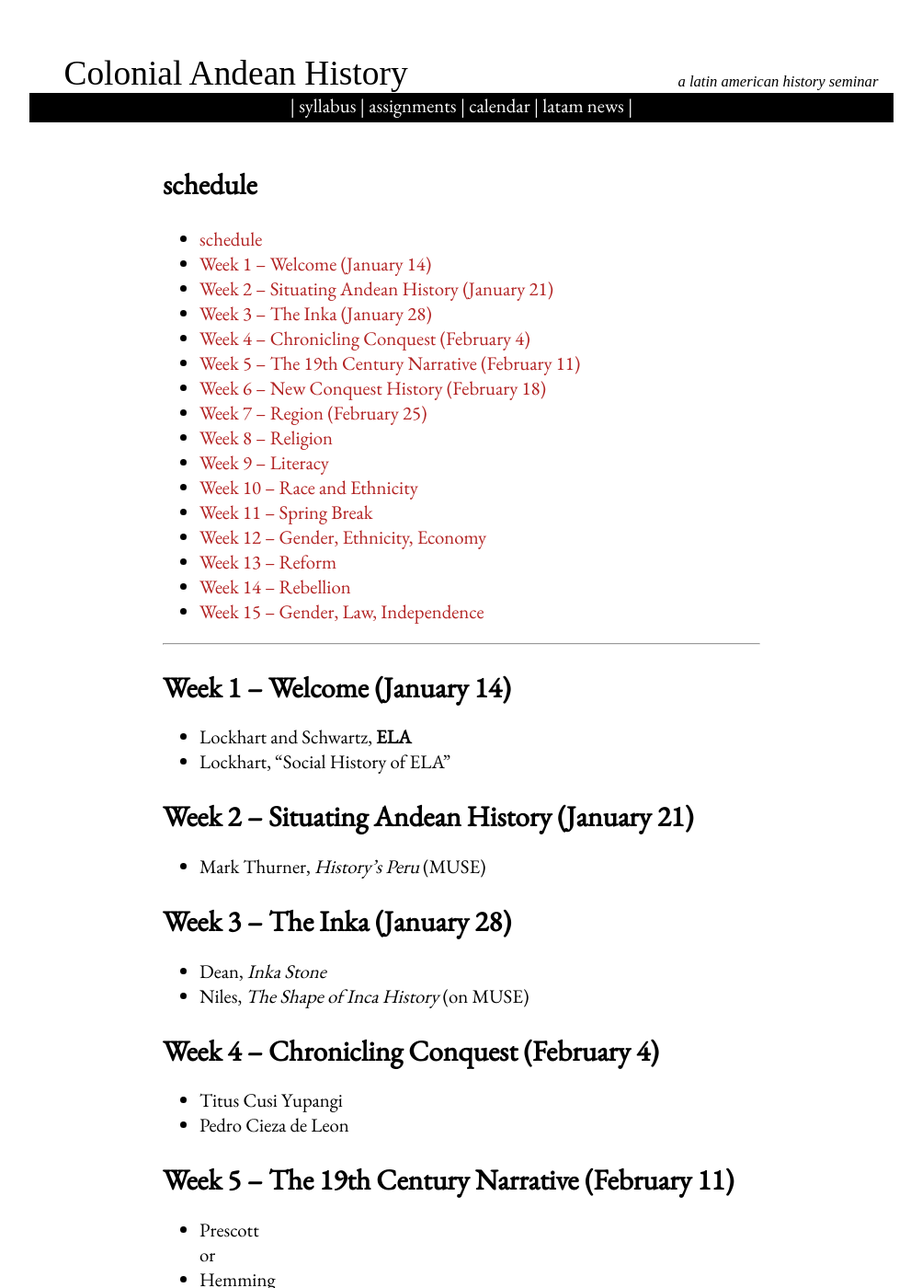
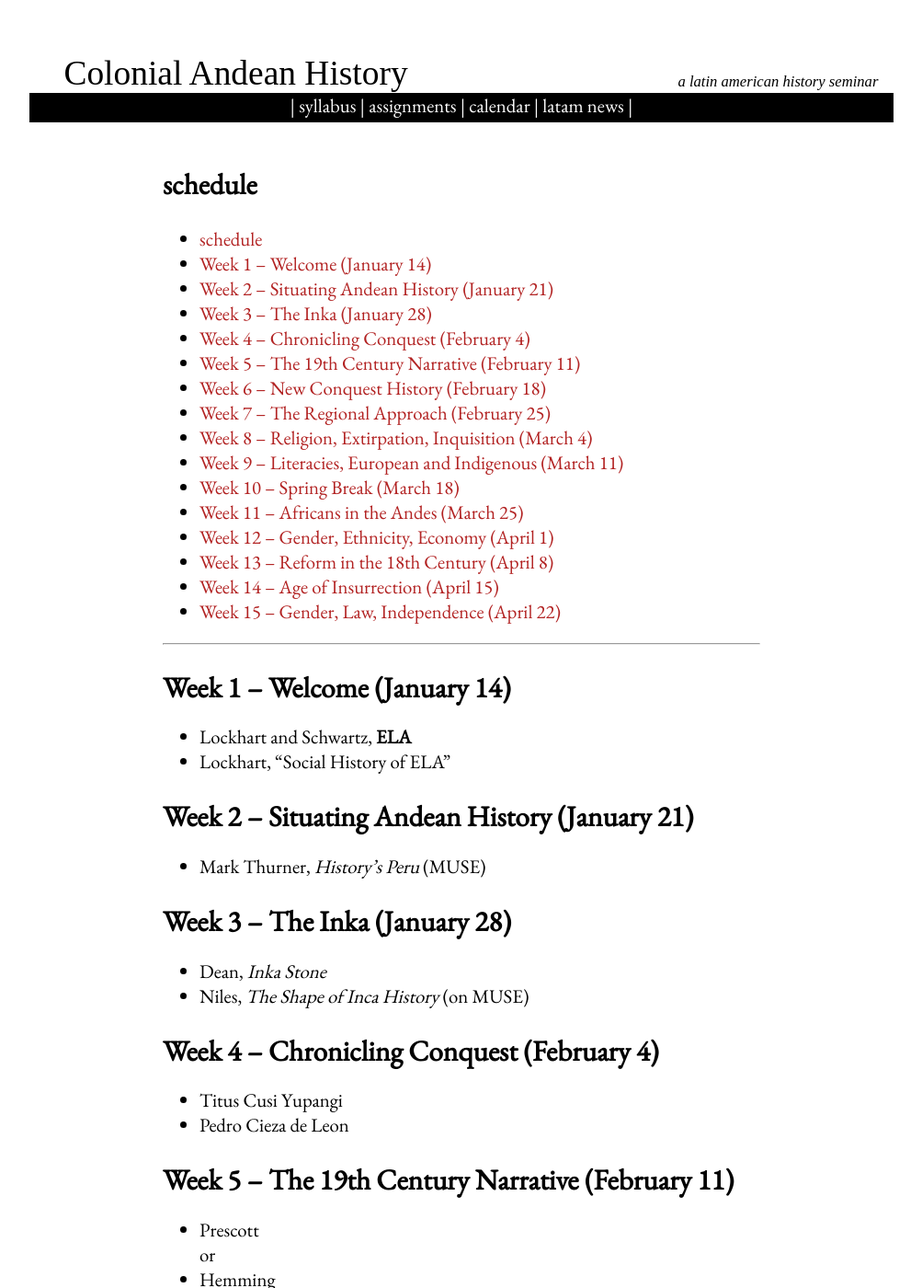
Before and after one commit to chadblack/colonialandes, a Jekyll site: the page built from info/calendar.md, in a window 1280 px wide and 1400 px high. Shown: the whole window at 92% size, without its empty margins (138-1141 px from the left). Built offline with Jekyll 4.4.1, drawn with Linux system fonts in a browser that asks for light colours; some web fonts are replaced; some of the changed text lies outside the part shown.

Commit message:
added dates to weeks; updated home page

```diff
--- a/info/calendar.md
+++ b/info/calendar.md
@@ -21,11 +21,11 @@ title: Calendar of Readings
 *  Dean, *Inka Stone*
 *  Niles, *The Shape of Inca History*  (on MUSE)
 
-# Week 4 -- Chronicling Conquest  (February 4)
+# Week 4 -- Chronicling Conquest (February 4)
 *  Titus Cusi Yupangi
 *  Pedro Cieza de Leon
 
-# Week 5 -- The 19th Century Narrative  (February 11)
+# Week 5 -- The 19th Century Narrative (February 11)
 *  Prescott
 or
 *  Hemming
@@ -34,37 +34,37 @@ or
 *  Peter Gose, *Invading Ancestors*
 *  *Domination without Dominance*
 
-# Week 7 -- Region (February 25)
+# Week 7 -- The Regional Approach (February 25)
 *  Stern, *Peru's Indian Peoples*
 *  Cook and Cook, *People of the Volcano*
 
-# Week 8 -- Religion
+# Week 8 -- Religion, Extirpation, Inquisition (March 4)
 *  Mills, Idolatry and Its Enemies
 *  Silverblatt, Modern Inquisitions
 
-# Week 9 -- Literacy
+# Week 9 -- Literacies, European and Indigenous (March 11)
 *  Rama, *Lettered City*
 *  Rappaport and Cummins, *Beyond the Lettered City* (MUSE)
 
-# Week 10 -- Race and Ethnicity
+# Week 10 -- Spring Break (March 18)
+*  None!!
+
+# Week 11 -- Africans in the Andes (March 25)
 *  O'Toole, *Bound Lives*  (MUSE)
 *  Bryant, *Rivers of Gold, Lives of Bondage*
 
-# Week 11 -- Spring Break
-*  None!!
-
-# Week 12 -- Gender, Ethnicity, Economy
+# Week 12 -- Gender, Ethnicity, Economy (April 1)
 *  Gauderman, *Women's Lives in Colonial Quito*  (MUSE)
 *  Mangan, *Trading Places*
 
-# Week 13 -- Reform
+# Week 13 -- Reform in the 18th Century (April 8)
 *  Adam Warren, *Medicine and Politics in Colonial Peru*  (MUSE)
 *  Charles Walker, *Shaky Colonialism*
 
-# Week 14 -- Rebellion
+# Week 14 -- Age of Insurrection (April 15)
 * John Leddy Phelan, *The People and the King* (MUSE)
 * Ward Stavig, *The World of Tupac Amaru*
 
-# Week 15 -- Gender, Law, Independence
+# Week 15 -- Gender, Law, Independence (April 22)
 *  Sarah Chambers, *From Subjects to Citizens*
 *  Chad Black, *Limits of Gender Domination*  (MUSE)
```
Also changed, not shown: index.md (+3 -1 lines).
